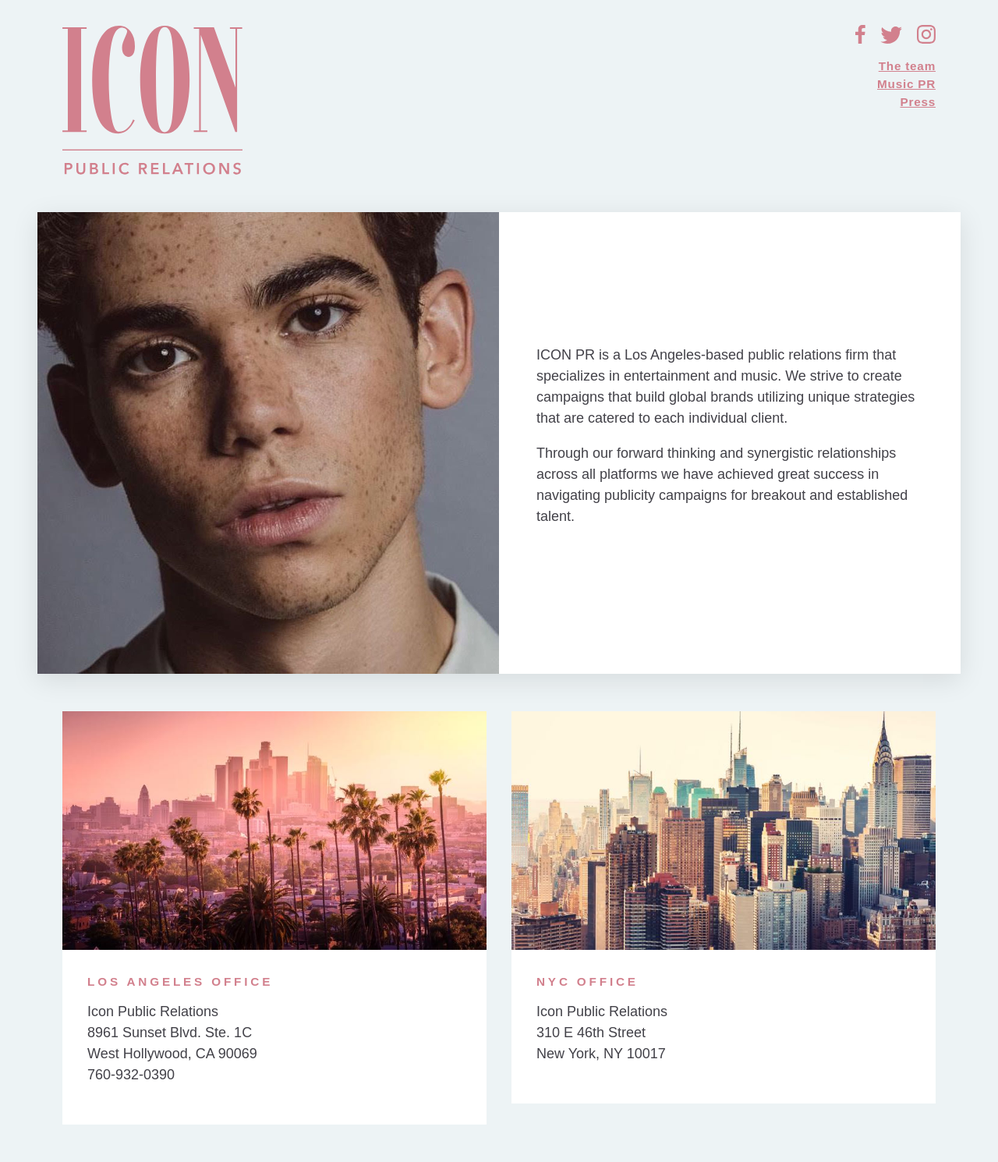
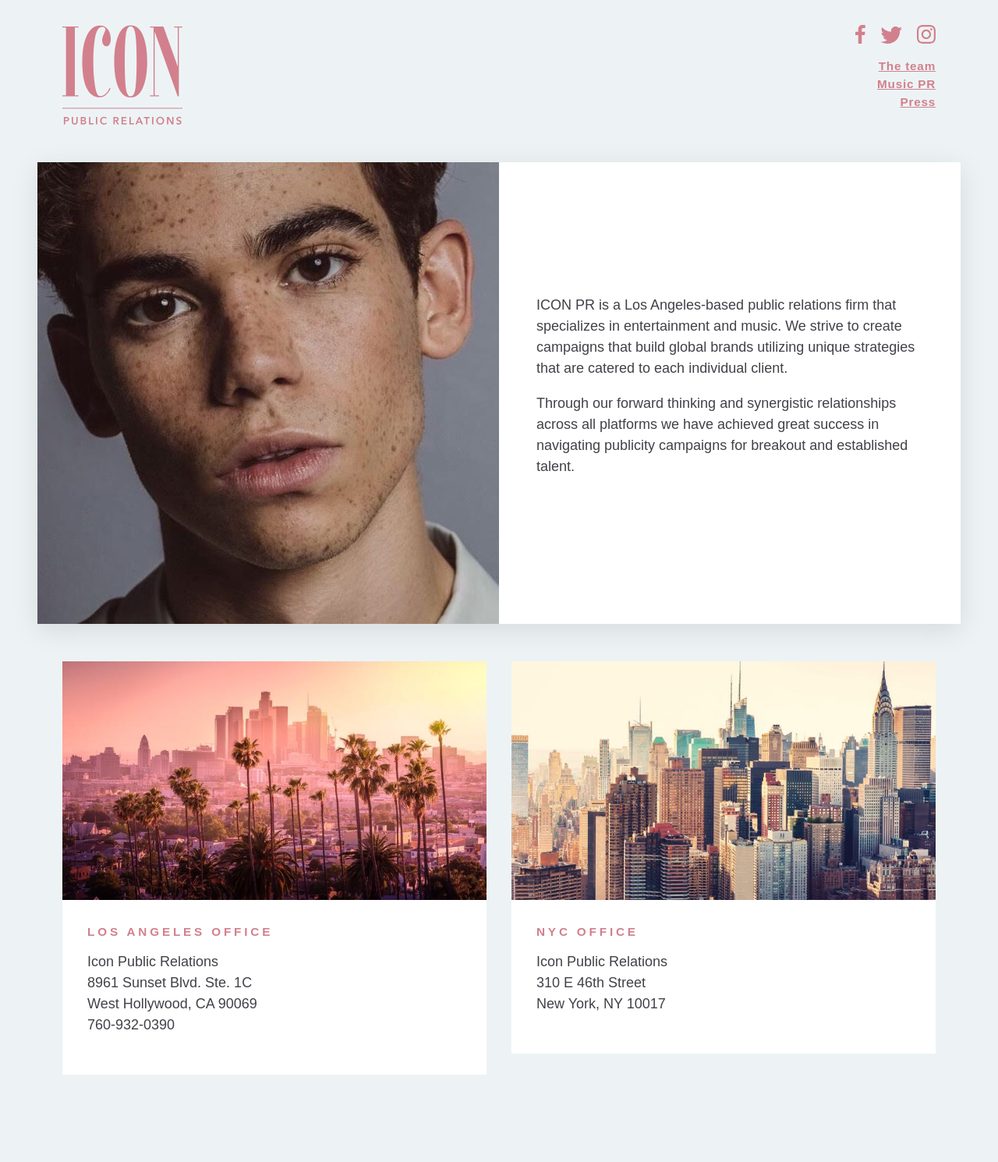
Before and after one commit to jgilyead/icon-pr, a Jekyll site: the page built from index.html, in a window 1280 px wide. Shown: the whole page at 78% size. Built offline with Jekyll 4.4.1, drawn with Linux system fonts in a browser that asks for light colours; nearby versions of some CDN libraries; some web fonts are replaced; after the commit the page ends 1426 px from its top, so only the background shows below that.

Commit message:
Resize logo and embolden bold font weight

```diff
--- a/_includes/head.html
+++ b/_includes/head.html
@@ -9,6 +9,6 @@
 
     <link rel="stylesheet" href="{{ "/assets/css/style.css" | prepend: site.baseurl }}">
 
-    <link href="https://fonts.googleapis.com/css?family=Muli:400,700" rel="stylesheet">
+    <link href="https://fonts.googleapis.com/css?family=Muli:400,800" rel="stylesheet">
 
 </head>
--- a/assets/css/abstracts.scss
+++ b/assets/css/abstracts.scss
@@ -6,7 +6,7 @@
 $line-height: 1.5;
 
 $regular: 400;
-$bold: 700;
+$bold: 800;
 
 @mixin shadow() {
 -webkit-box-shadow: 0px 8px 32px 0px rgba(0,0,0,0.1);
--- a/assets/css/components.scss
+++ b/assets/css/components.scss
@@ -63,10 +63,6 @@
 
 .logo {
   height: 8rem;
-
-  @media (min-width: 32rem) {
-    height: 12rem;
-  }
 }
 
 .site-footer {
```
